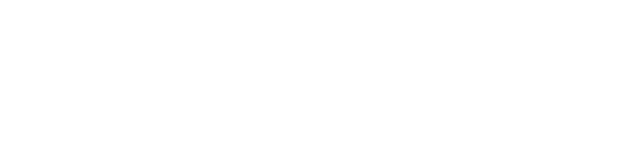
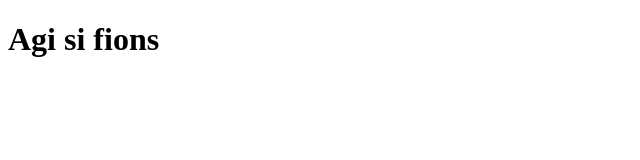
Before and after one commit to fionalynn-tech/web-ni-fions, a plain HTML site: page index.html in a window 1280 px wide. Shown: the whole page, without its empty margins (0-640 px from the left). Drawn offline with Linux system fonts and the light colour scheme.

Commit message:
change body

```diff
--- a/index.html
+++ b/index.html
@@ -6,6 +6,6 @@
     <title>Document</title>
 </head>
 <body>
-
+    <h1>Agi si fions</h1>
 </body>
 </html>
```
